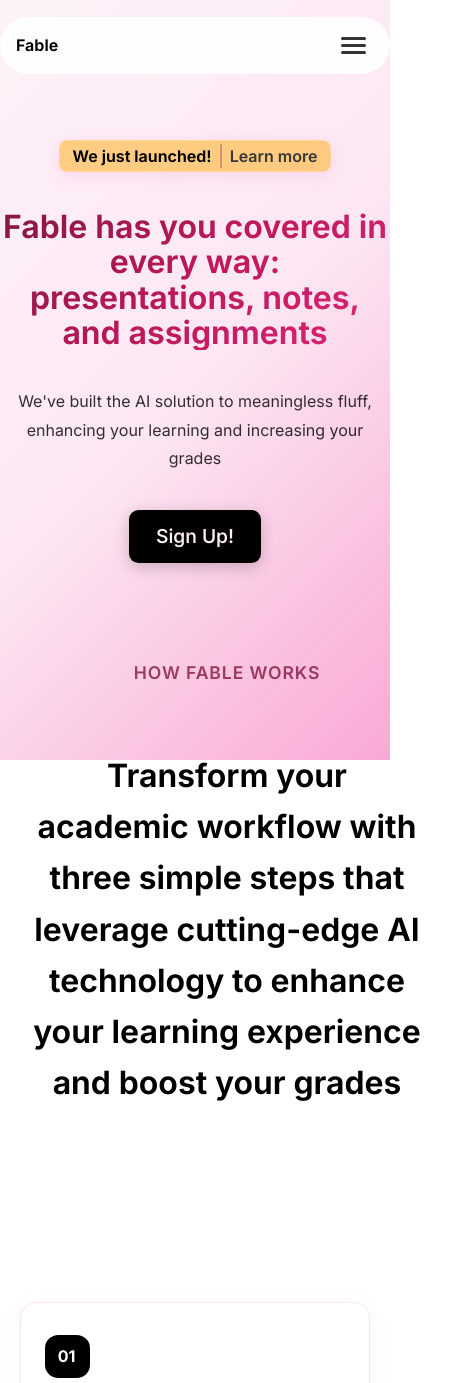
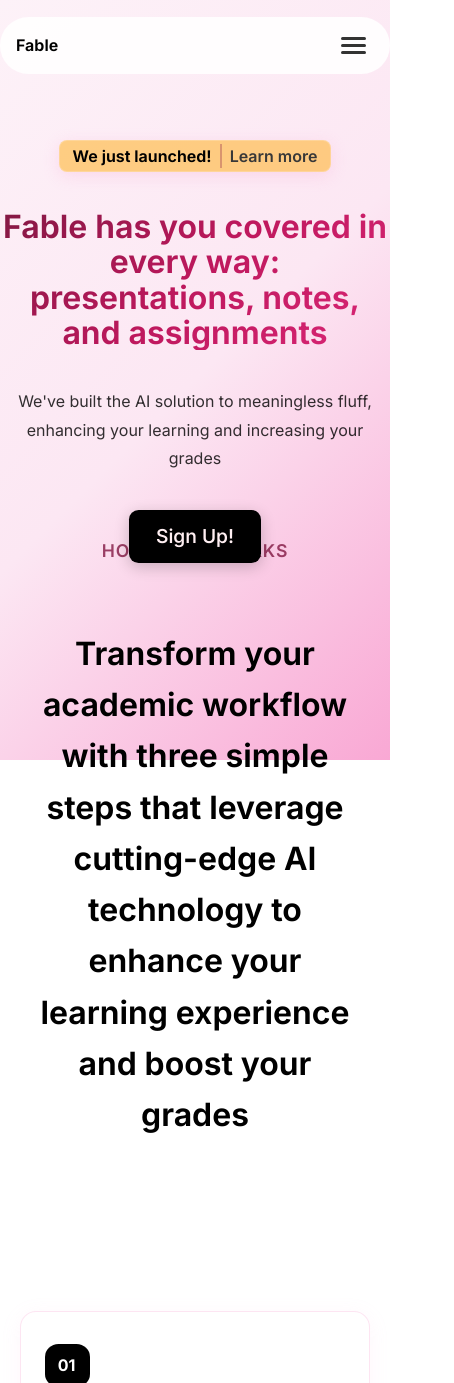
Before and after one commit to Flaryiest/design-disaster, a React (Vite) app in the folder web/: page / in a window 390 px wide. Shown: the top 1383 px of the page, 454 px wide, since content can reach past the window. Built offline with nearby package versions, Linux system fonts and the light colour scheme.

Commit message:
how it works section responsiveness

```diff
--- a/web/src/pages/index/index.css
+++ b/web/src/pages/index/index.css
@@ -341,16 +341,16 @@
 .how-it-works-section {
     background: rgba(255, 255, 255, 0);
     padding: 6rem 2rem;
-    margin-top: 10rem;
     width: 100%;
+    box-sizing: border-box;
     display: flex;
     justify-content: center;
     align-items: center;
     position: absolute;
-    width: 100%;
-    height: 45%;
+    height: 75%;
+    min-height: 600px;
     position: absolute;
-    top: 50%;
+    top: 60%;
     left: 0;
     z-index: 0;
 }
@@ -358,6 +358,7 @@
 .how-it-works-background {
     width: 100%;
     height: 70dvh;
+    min-height: 600px;
 }
 
 .how-it-works-container {
```
